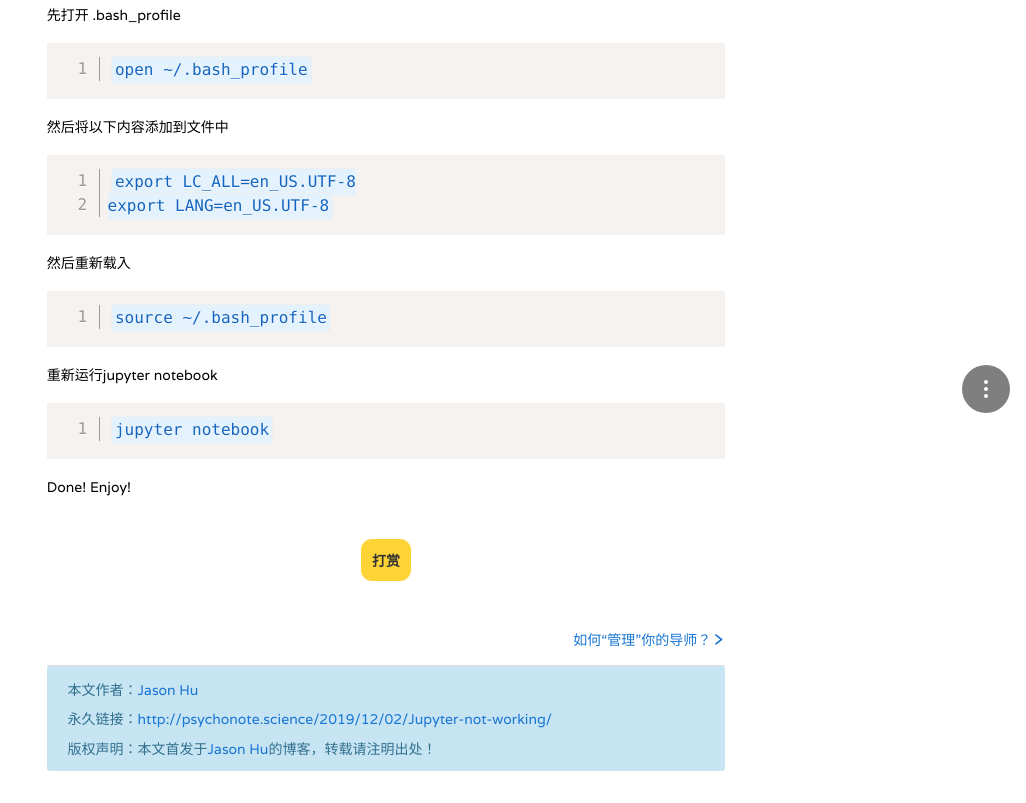
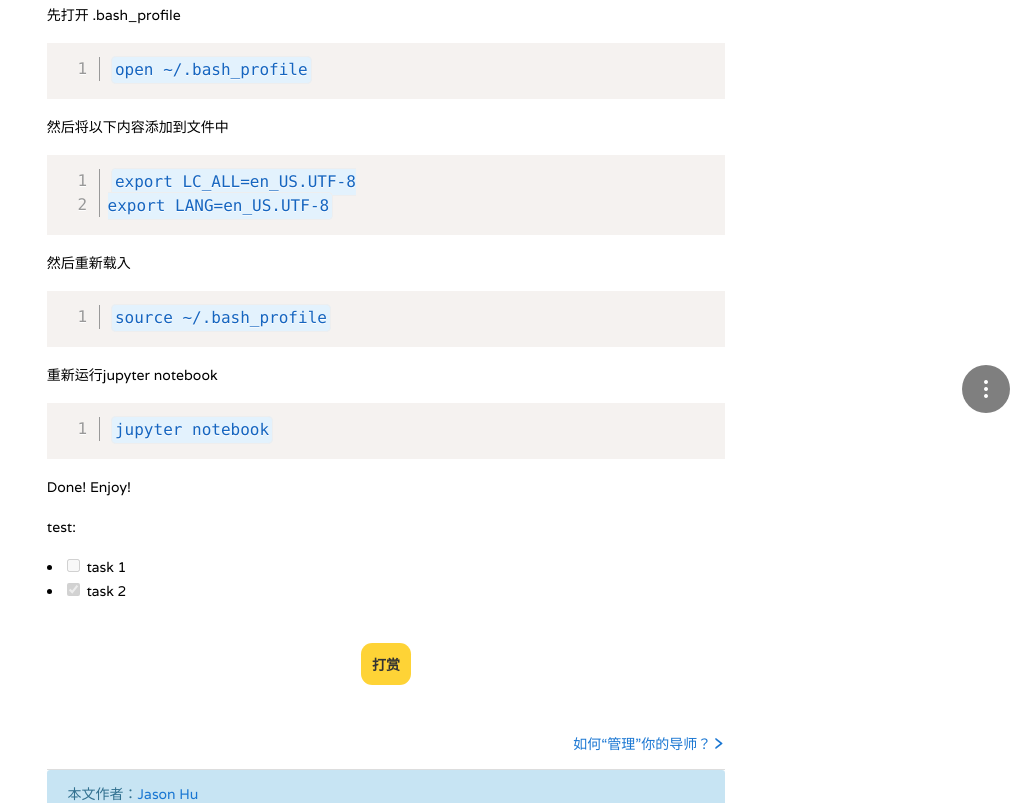
Before and after one commit to huzhishan/huzhishan.github.io, a plain HTML site: page 2019/12/02/Jupyter-not-working/index.html in a window 1280 px wide. Shown: the part 371-1174 px from the top of the page, without its empty margins (254-1280 px from the left). Drawn offline with Linux system fonts and the light colour scheme.

Commit message:
Site updated: 2020-10-28 10:52:43

```diff
--- a/2019/12/02/Jupyter-not-working/index.html
+++ b/2019/12/02/Jupyter-not-working/index.html
@@ -214,6 +214,11 @@
 <p>重新运行jupyter notebook</p>
 <pre class="line-numbers language-bash"><code class="language-bash">jupyter notebook<span aria-hidden="true" class="line-numbers-rows"><span></span></span></code></pre>
 <p>Done! Enjoy!</p>
+<p>test:</p>
+<ul>
+<li><input disabled type="checkbox"> task 1</li>
+<li><input checked disabled type="checkbox"> task 2</li>
+</ul>
 </body></html>
 
 
```
